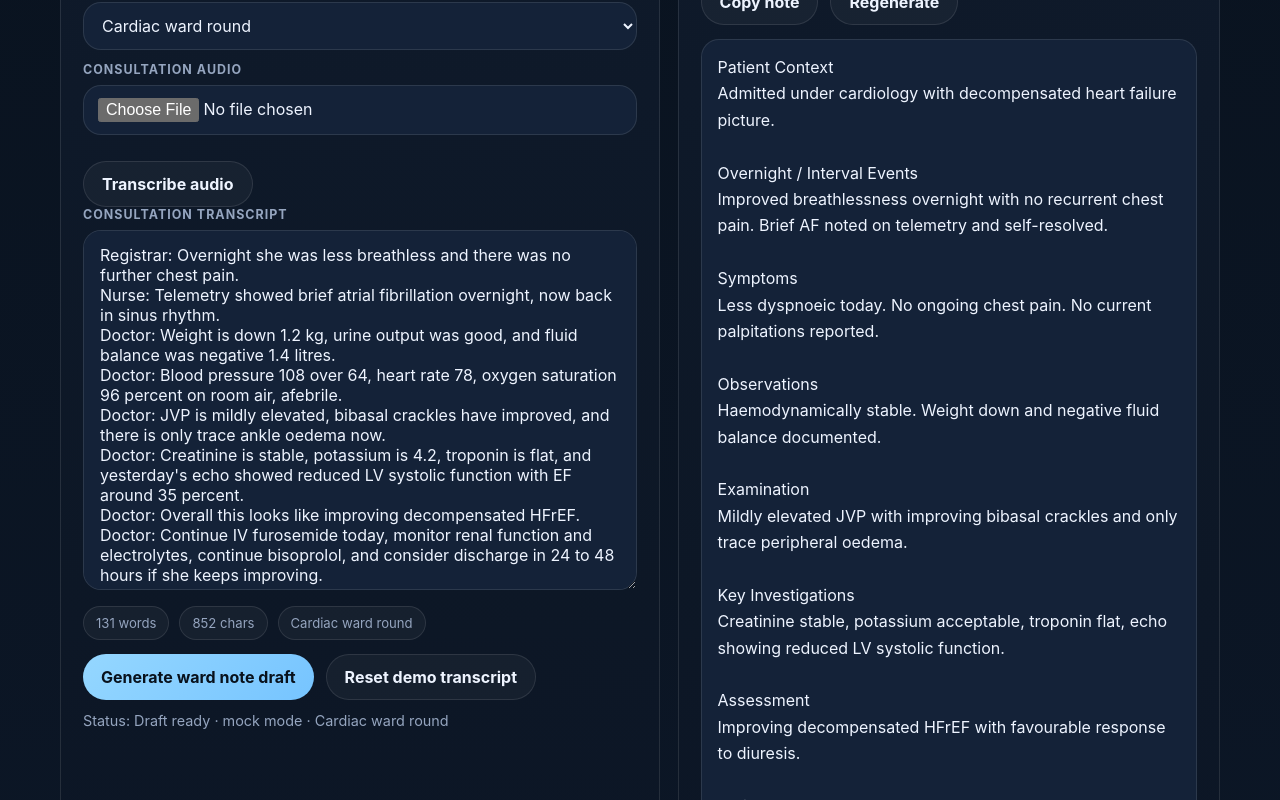
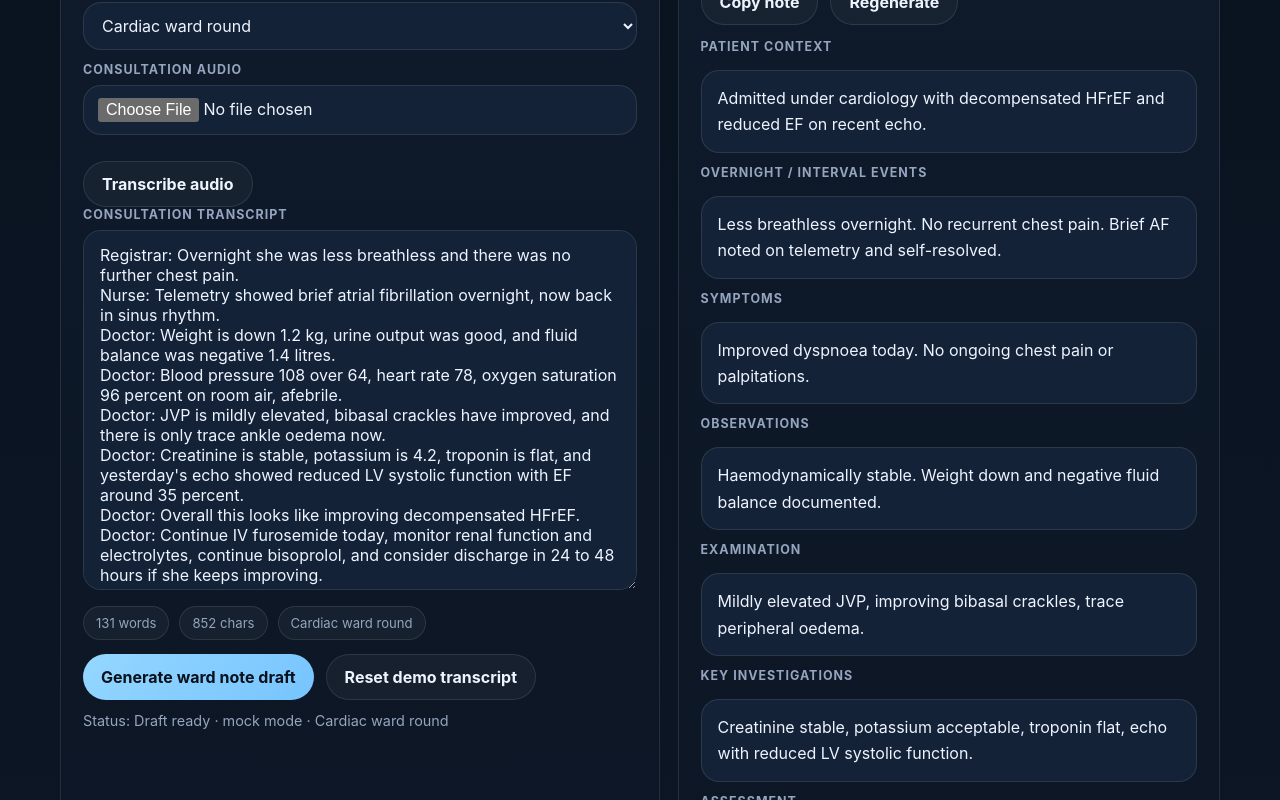
Before and after one commit to HugonzAI/Ailsa, a Next.js app: page / in a window 1280 px wide. Both pictures are taken after a click on the button "Generate ward note draft". Shown: the part 706-1506 px from the top of the page. Built offline with nearby package versions, Linux system fonts and the light colour scheme.

Commit message:
feat: add structured cardiac note output model

```diff
--- a/app/api/generate-note/route.ts
+++ b/app/api/generate-note/route.ts
@@ -1,47 +1,36 @@
 import { NextResponse } from "next/server";
-import { buildSoapPrompt, getAnthropicApiKey, getAnthropicModel } from "@/lib/anthropic";
+import {
+  buildStructuredCardiacPrompt,
+  coerceStructuredCardiacNote,
+  emptyStructuredNote,
+  getAnthropicApiKey,
+  getAnthropicModel,
+  renderStructuredNote,
+} from "@/lib/anthropic";
 import type { NoteGenerationRequest, NoteGenerationResponse } from "@/lib/types";
 
-function buildMockSoapNote(transcript: string): string {
-  const preview = transcript
-    .split("\n")
-    .slice(0, 3)
-    .map((line) => line.trim())
-    .join(" ");
-
-  return [
-    "Patient Context",
-    "Admitted under cardiology with decompensated heart failure picture.",
-    "",
-    "Overnight / Interval Events",
-    "Improved breathlessness overnight with no recurrent chest pain. Brief AF noted on telemetry and self-resolved.",
-    "",
-    "Symptoms",
-    "Less dyspnoeic today. No ongoing chest pain. No current palpitations reported.",
-    "",
-    "Observations",
-    "Haemodynamically stable. Weight down and negative fluid balance documented.",
-    "",
-    "Examination",
-    "Mildly elevated JVP with improving bibasal crackles and only trace peripheral oedema.",
-    "",
-    "Key Investigations",
-    "Creatinine stable, potassium acceptable, troponin flat, echo showing reduced LV systolic function.",
-    "",
-    "Assessment",
-    "Improving decompensated HFrEF with favourable response to diuresis.",
-    "",
-    "Active Problems",
-    "- Decompensated heart failure, improving with IV diuresis\n- Brief atrial fibrillation episode overnight\n- Ongoing discharge planning if improvement continues",
-    "",
-    "Plan Today",
-    "Continue IV diuresis today, monitor renal function and electrolytes, continue guideline-directed therapy where tolerated, and reassess discharge readiness tomorrow.",
-    "",
-    "Discharge Considerations",
-    "Potential discharge in 24–48 hours if clinically stable with continued improvement and no new rhythm issues.",
-    "",
-    `Transcript preview used in mock mode: ${preview}`,
-  ].join("\n");
+function buildMockStructuredNote() {
+  return {
+    patientContext: "Admitted under cardiology with decompensated HFrEF and reduced EF on recent echo.",
+    overnightEvents: "Less breathless overnight. No recurrent chest pain. Brief AF noted on telemetry and self-resolved.",
+    symptoms: "Improved dyspnoea today. No ongoing chest pain or palpitations.",
+    observations: "Haemodynamically stable. Weight down and negative fluid balance documented.",
+    examination: "Mildly elevated JVP, improving bibasal crackles, trace peripheral oedema.",
+    keyInvestigations: "Creatinine stable, potassium acceptable, troponin flat, echo with reduced LV systolic function.",
+    assessment: "Improving decompensated HFrEF with favourable response to IV diuresis. Brief AF overnight now back in sinus rhythm.",
+    activeProblems: [
+      "Decompensated HFrEF, improving on IV diuresis",
+      "Brief paroxysmal AF overnight, currently in sinus rhythm",
+      "Residual volume overload with mildly elevated JVP",
+    ],
+    planToday: [
+      "Continue IV furosemide",
+      "Monitor renal function and electrolytes",
+      "Continue bisoprolol",
+      "Reassess discharge readiness tomorrow if improvement continues",
+    ],
+    dischargeConsiderations: "Potential discharge in 24–48 hours if clinically stable with no further rhythm issues and ongoing response to treatment.",
+  };
 }
 
 export async function POST(request: Request) {
@@ -55,8 +44,10 @@ export async function POST(request: Request) {
   const mockMode = process.env.MOCK_NOTE_GENERATION !== "0";
 
   if (mockMode) {
+    const structured = buildMockStructuredNote();
     const response: NoteGenerationResponse = {
-      soapNote: buildMockSoapNote(transcript),
+      soapNote: renderStructuredNote(structured),
+      structured,
       mode: "mock",
     };
 
@@ -83,13 +74,13 @@ export async function POST(request: Request) {
       },
       body: JSON.stringify({
         model: getAnthropicModel(),
-        max_tokens: 900,
-        temperature: 0.2,
-        system: "You produce draft clinical SOAP notes for clinician review.",
+        max_tokens: 1200,
+        temperature: 0.1,
+        system: "You produce structured inpatient cardiology note data for clinician review.",
         messages: [
           {
             role: "user",
-            content: buildSoapPrompt(transcript, body.encounterType),
+            content: buildStructuredCardiacPrompt(transcript, body.encounterType),
           },
         ],
       }),
@@ -116,8 +107,23 @@ export async function POST(request: Request) {
       .join("\n")
       .trim();
 
+    let parsed: unknown;
+    try {
+      parsed = JSON.parse(text);
+    } catch (error) {
+      console.error("Structured note JSON parse failed", text, error);
+      return NextResponse.json(
+        {
+          error: "Model did not return valid structured JSON.",
+        },
+        { status: 502 },
+      );
+    }
+
+    const structured = coerceStructuredCardiacNote(parsed);
     const result: NoteGenerationResponse = {
-      soapNote: text || "No note output returned.",
+      soapNote: renderStructuredNote(structured),
+      structured,
       mode: "provider",
     };
 
--- a/app/globals.css
+++ b/app/globals.css
@@ -183,6 +183,10 @@ input[type="file"], .input, select {
   line-height: 1.65;
 }
 
+.output.compact {
+  min-height: 0;
+}
+
 .steps {
   margin-top: 18px;
   display: grid;
@@ -200,6 +204,17 @@ input[type="file"], .input, select {
 .step strong { display: block; margin-bottom: 6px; }
 .step span { color: var(--muted); line-height: 1.55; }
 
+.structuredGrid {
+  display: grid;
+  grid-template-columns: 1fr;
+  gap: 12px;
+}
+
+.structuredSection {
+  display: grid;
+  gap: 8px;
+}
+
 @media (max-width: 860px) {
   .grid, .steps { grid-template-columns: 1fr; }
   .page { width: min(1160px, calc(100% - 16px)); }
--- a/components/note-studio.tsx
+++ b/components/note-studio.tsx
@@ -1,9 +1,16 @@
 "use client";
 
 import { useMemo, useState } from "react";
-import type { EncounterType } from "@/lib/types";
+import type { EncounterType, StructuredCardiacNote } from "@/lib/types";
 
-const demoTranscript = `Registrar: Overnight she was less breathless and there was no further chest pain.\nNurse: Telemetry showed brief atrial fibrillation overnight, now back in sinus rhythm.\nDoctor: Weight is down 1.2 kg, urine output was good, and fluid balance was negative 1.4 litres.\nDoctor: Blood pressure 108 over 64, heart rate 78, oxygen saturation 96 percent on room air, afebrile.\nDoctor: JVP is mildly elevated, bibasal crackles have improved, and there is only trace ankle oedema now.\nDoctor: Creatinine is stable, potassium is 4.2, troponin is flat, and yesterday's echo showed reduced LV systolic function with EF around 35 percent.\nDoctor: Overall this looks like improving decompensated HFrEF.\nDoctor: Continue IV furosemide today, monitor renal function and electrolytes, continue bisoprolol, and consider discharge in 24 to 48 hours if she keeps improving.`;
+const demoTranscript = `Registrar: Overnight she was less breathless and there was no further chest pain.
+Nurse: Telemetry showed brief atrial fibrillation overnight, now back in sinus rhythm.
+Doctor: Weight is down 1.2 kg, urine output was good, and fluid balance was negative 1.4 litres.
+Doctor: Blood pressure 108 over 64, heart rate 78, oxygen saturation 96 percent on room air, afebrile.
+Doctor: JVP is mildly elevated, bibasal crackles have improved, and there is only trace ankle oedema now.
+Doctor: Creatinine is stable, potassium is 4.2, troponin is flat, and yesterday's echo showed reduced LV systolic function with EF around 35 percent.
+Doctor: Overall this looks like improving decompensated HFrEF.
+Doctor: Continue IV furosemide today, monitor renal function and electrolytes, continue bisoprolol, and consider discharge in 24 to 48 hours if she keeps improving.`;
 
 const encounterOptions: EncounterType[] = [
   "Cardiac ward round",
@@ -15,9 +22,23 @@ const encounterOptions: EncounterType[] = [
   "Syncope / presyncope review",
 ];
 
+const emptyStructured: StructuredCardiacNote = {
+  patientContext: "",
+  overnightEvents: "",
+  symptoms: "",
+  observations: "",
+  examination: "",
+  keyInvestigations: "",
+  assessment: "",
+  activeProblems: [],
+  planToday: [],
+  dischargeConsiderations: "",
+};
+
 export function NoteStudio() {
   const [transcript, setTranscript] = useState(demoTranscript);
   const [output, setOutput] = useState("Cardiology ward note draft will appear here.");
+  const [structured, setStructured] = useState<StructuredCardiacNote>(emptyStructured);
   const [status, setStatus] = useState("Idle");
   const [loading, setLoading] = useState(false);
   const [transcribing, setTranscribing] = useState(false);
@@ -45,13 +66,15 @@ export function NoteStudio() {
         throw new Error(`Request failed with status ${response.status}`);
       }
 
-      const data = (await response.json()) as { soapNote: string; mode: string };
+      const data = (await response.json()) as { soapNote: string; mode: string; structured: StructuredCardiacNote };
       setOutput(data.soapNote);
+      setStructured(data.structured || emptyStructured);
       setStatus(`Draft ready · ${data.mode} mode · ${encounterType}`);
     } catch (error) {
       console.error(error);
       setStatus("Failed to generate note");
       setOutput("Could not generate a cardiology ward note draft. Check API keys or keep MOCK_NOTE_GENERATION=1 while scaffolding.");
+      setStructured(emptyStructured);
     } finally {
       setLoading(false);
     }
@@ -105,6 +128,18 @@ export function NoteStudio() {
     }
   }
 
+  const hasStructuredContent =
+    Boolean(structured.patientContext) ||
+    Boolean(structured.overnightEvents) ||
+    Boolean(structured.symptoms) ||
+    Boolean(structured.observations) ||
+    Boolean(structured.examination) ||
+    Boolean(structured.keyInvestigations) ||
+    Boolean(structured.assessment) ||
+    structured.activeProblems.length > 0 ||
+    structured.planToday.length > 0 ||
+    Boolean(structured.dischargeConsiderations);
+
   return (
     <div className="grid">
       <section className="card">
@@ -156,13 +191,29 @@ export function NoteStudio() {
       </section>
 
       <section className="card">
-        <h2>Draft cardiology ward note</h2>
-        <p>This output is meant for clinician review first. The current target style is a concise NZ inpatient cardiology ward note rather than a generic polished summary.</p>
+        <h2>Structured cardiac draft</h2>
+        <p>This output is meant for clinician review first. The model now returns structured cardiac note sections, problem lists, and plan items rather than only one block of text.</p>
         <div className="buttonRow compact">
           <button className="buttonSecondary" type="button" onClick={copyOutput}>Copy note</button>
           <button className="buttonSecondary" type="button" onClick={generate} disabled={loading}>Regenerate</button>
         </div>
-        <div className="output">{output}</div>
+
+        {hasStructuredContent ? (
+          <div className="structuredGrid">
+            <div className="structuredSection"><span className="label">Patient Context</span><div className="output compact">{structured.patientContext || "—"}</div></div>
+            <div className="structuredSection"><span className="label">Overnight / Interval Events</span><div className="output compact">{structured.overnightEvents || "—"}</div></div>
+            <div className="structuredSection"><span className="label">Symptoms</span><div className="output compact">{structured.symptoms || "—"}</div></div>
+            <div className="structuredSection"><span className="label">Observations</span><div className="output compact">{structured.observations || "—"}</div></div>
+            <div className="structuredSection"><span className="label">Examination</span><div className="output compact">{structured.examination || "—"}</div></div>
+            <div className="structuredSection"><span className="label">Key Investigations</span><div className="output compact">{structured.keyInvestigations || "—"}</div></div>
+            <div className="structuredSection"><span className="label">Assessment</span><div className="output compact">{structured.assessment || "—"}</div></div>
+            <div className="structuredSection"><span className="label">Active Problems</span><div className="output compact">{structured.activeProblems.length ? structured.activeProblems.map((item) => `• ${item}`).join("\n") : "—"}</div></div>
+            <div className="structuredSection"><span className="label">Plan Today</span><div className="output compact">{structured.planToday.length ? structured.planToday.map((item) => `• ${item}`).join("\n") : "—"}</div></div>
+            <div className="structuredSection"><span className="label">Discharge Considerations</span><div className="output compact">{structured.dischargeConsiderations || "—"}</div></div>
+          </div>
+        ) : (
+          <div className="output">{output}</div>
+        )}
       </section>
     </div>
   );
--- a/lib/anthropic.ts
+++ b/lib/anthropic.ts
@@ -1,3 +1,5 @@
+import type { StructuredCardiacNote } from "@/lib/types";
+
 export function getAnthropicApiKey() {
   return process.env.ANTHROPIC_API_KEY || null;
 }
@@ -6,44 +8,107 @@ export function getAnthropicModel() {
   return process.env.ANTHROPIC_MODEL || "claude-sonnet-4-6";
 }
 
-export function buildSoapPrompt(transcript: string, encounterType = "Cardiac ward round") {
+export function emptyStructuredNote(): StructuredCardiacNote {
+  return {
+    patientContext: "",
+    overnightEvents: "",
+    symptoms: "",
+    observations: "",
+    examination: "",
+    keyInvestigations: "",
+    assessment: "",
+    activeProblems: [],
+    planToday: [],
+    dischargeConsiderations: "",
+  };
+}
+
+export function buildStructuredCardiacPrompt(transcript: string, encounterType = "Cardiac ward round") {
   return [
     "You are a clinical documentation assistant for a New Zealand inpatient cardiology team.",
     `Encounter type: ${encounterType}.`,
-    "Generate a concise draft cardiology ward note for clinician review.",
-    "Write like a registrar or house officer drafting a note for a ward round, not like a general-purpose summariser.",
-    "Use exactly these section headings in this order:",
-    "Patient Context",
-    "Overnight / Interval Events",
-    "Symptoms",
-    "Observations",
-    "Examination",
-    "Key Investigations",
-    "Assessment",
-    "Active Problems",
-    "Plan Today",
-    "Discharge Considerations",
-    "",
-    "Style requirements:",
-    "- Keep wording compact, clinical, and ward-appropriate",
-    "- Prefer short statements over polished paragraphs",
-    "- Do not use markdown emphasis, divider lines, or decorative formatting",
-    "- Do not start sections with filler phrases like 'The patient reports' unless needed for clarity",
-    "- Do not over-explain obvious cardiology reasoning if the transcript already implies it",
-    "",
-    "Safety and accuracy requirements:",
-    "- Only include facts explicitly supported by the transcript",
-    "- If something is not stated, omit it rather than guessing",
-    "- Be clinically conservative",
-    "- If the impression is uncertain, reflect that uncertainty plainly",
-    "- In Active Problems, use bullet points and keep each problem clinically actionable",
-    "- In Plan Today, focus on concrete actions for today on the ward",
-    "- In Discharge Considerations, mention only readiness, barriers, follow-up, or pending results if supported by the transcript",
-    "- Do not add billing language or meta commentary",
-    "- Do not mention that you are an AI or that this is based on a prompt",
-    "- This is a draft note, not a final signed medical record",
+    "Return only valid JSON.",
+    "Do not wrap the JSON in markdown fences.",
+    "Do not include explanatory text before or after the JSON.",
+    "Write like a registrar or house officer drafting a concise ward note.",
+    "Only include facts explicitly supported by the transcript.",
+    "If something is not stated, use an empty string or empty array rather than guessing.",
+    "Use this exact JSON shape:",
+    '{',
+    '  "patientContext": "",',
+    '  "overnightEvents": "",',
+    '  "symptoms": "",',
+    '  "observations": "",',
+    '  "examination": "",',
+    '  "keyInvestigations": "",',
+    '  "assessment": "",',
+    '  "activeProblems": [""],',
+    '  "planToday": [""],',
+    '  "dischargeConsiderations": ""',
+    '}',
+    "Requirements:",
+    "- Keep strings compact and clinically styled",
+    "- activeProblems should be a short list of current cardiology problems",
+    "- planToday should be a short list of concrete ward actions for today",
+    "- dischargeConsiderations should mention readiness, barriers, or follow-up only if supported by the transcript",
+    "- Do not invent demographics, comorbidities, or results that are not stated",
     "",
     "Transcript:",
     transcript,
   ].join("\n");
 }
+
+export function renderStructuredNote(note: StructuredCardiacNote) {
+  return [
+    "Patient Context",
+    note.patientContext || "",
+    "",
+    "Overnight / Interval Events",
+    note.overnightEvents || "",
+    "",
+    "Symptoms",
+    note.symptoms || "",
+    "",
+    "Observations",
+    note.observations || "",
+    "",
+    "Examination",
+    note.examination || "",
+    "",
+    "Key Investigations",
+    note.keyInvestigations || "",
+    "",
+    "Assessment",
+    note.assessment || "",
+    "",
+    "Active Problems",
+    ...(note.activeProblems.length ? note.activeProblems.map((item) => `- ${item}`) : [""]),
+    "",
+    "Plan Today",
+    ...(note.planToday.length ? note.planToday.map((item) => `- ${item}`) : [""]),
+    "",
+    "Discharge Considerations",
+    note.dischargeConsiderations || "",
+  ].join("\n").trim();
+}
+
+export function coerceStructuredCardiacNote(input: unknown): StructuredCardiacNote {
+  const data = (typeof input === "object" && input !== null ? input : {}) as Record<string, unknown>;
+
+  const toStringValue = (value: unknown) => (typeof value === "string" ? value.trim() : "");
+  const toStringArray = (value: unknown) =>
+    Array.isArray(value) ? value.filter((item): item is string => typeof item === "string").map((item) => item.trim()).filter(Boolean) : [];
+
+  return {
+    patientContext: toStringValue(data.patientContext),
+    overnightEvents: toStringValue(data.overnightEvents),
+    symptoms: toStringValue(data.symptoms),
+    observations: toStringValue(data.observations),
+    examination: toStringValue(data.examination),
+    keyInvestigations: toStringValue(data.keyInvestigations),
+    assessment: toStringValue(data.assessment),
+    activeProblems: toStringArray(data.activeProblems),
+    planToday: toStringArray(data.planToday),
+    dischargeConsiderations: toStringValue(data.dischargeConsiderations),
+  };
+}
```
Also changed, not shown: lib/types.ts (+14 -0 lines), 1 other file (tests, documents, lock files or other folders).
